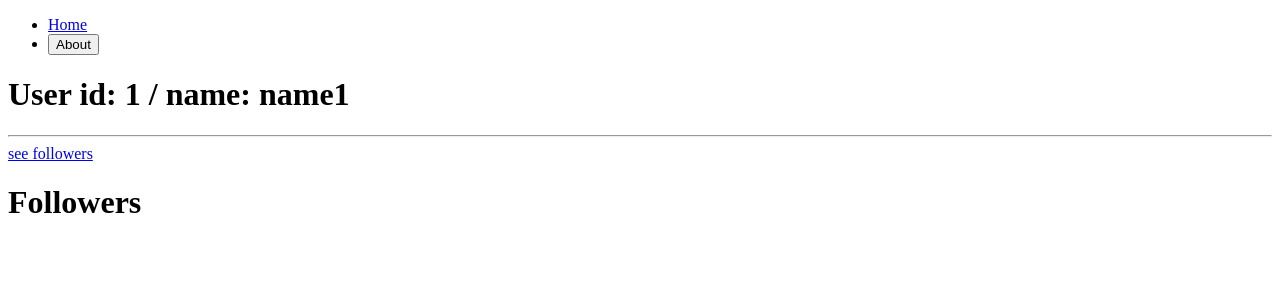
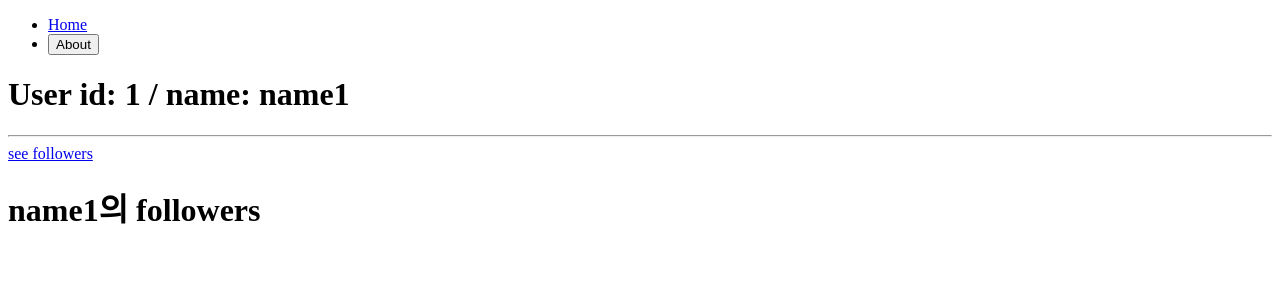
Before and after one commit to watching-dev/React_10_Nomadcoders, a React (Create React App) app in the folder React-Master/challenge/: page /users/1/followers in a window 1280 px wide. Shown: the top 300 px of the page. Built offline with nearby package versions, Linux system fonts and the light colour scheme.

Commit message:
[challenge] useOutletContext

```diff
--- a/React-Master/challenge/src/screens/users/Followers.tsx
+++ b/React-Master/challenge/src/screens/users/Followers.tsx
@@ -1,4 +1,10 @@
+import { useOutletContext } from "react-router-dom";
+
+interface IFollowersContext {
+  name: string;
+}
 function Followers() {
-  return <h1>Followers</h1>;
+  const { name } = useOutletContext<IFollowersContext>();
+  return <h1>{name}의 followers</h1>;
 }
 export default Followers;
--- a/React-Master/challenge/src/screens/users/User.tsx
+++ b/React-Master/challenge/src/screens/users/User.tsx
@@ -12,7 +12,7 @@ function User() {
       {/* /붙이면 절대 경로가 돼서 다르게 나옴 <Link to={"/followers"}>see followers</Link> */}
       {/* 없으면 현재 url 경로 뒤에 붙는 상대경로로 됨 */}
       <Link to={"followers"}>see followers</Link>
-      <Outlet />
+      <Outlet context={{ name: users[Number(userId) - 1].name }} />
     </div>
   );
 }
```
